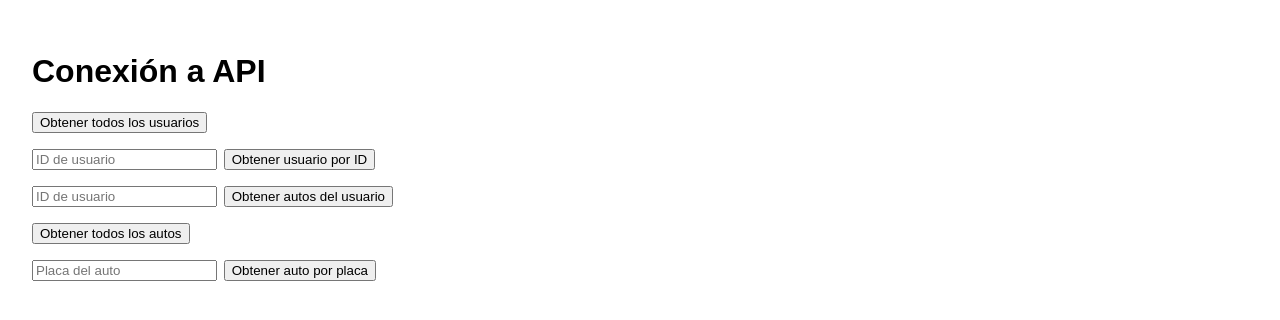
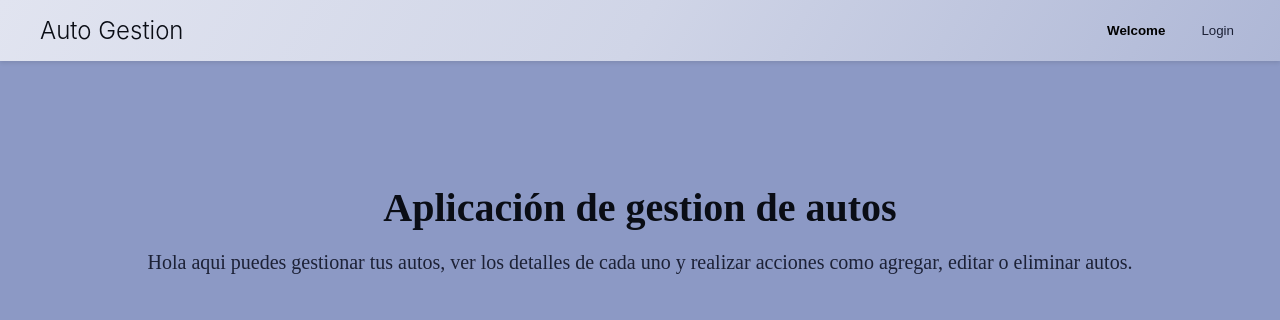
Before and after one commit to Jptorresar/prueba-autos-frontend, a React (Create React App) app: page / in a window 1280 px wide. Shown: the top 320 px of the page. Built offline with nearby package versions, Linux system fonts and the light colour scheme.

Commit message:
Basic Login

```diff
--- a/src/App.js
+++ b/src/App.js
@@ -1,11 +1,27 @@
+import "./styles/App.css";
 import React, {useState} from "react";
 import api from "./api/apiService";
 import JsonViewer from "./components/JsonView";
+import Header from "./components/Header";
+import Welcome from "./components/welcome";
+import Login from "./components/Login";
 
 function App() {
   const [result, setResult] = useState(null);
   const [userId, setUserId] = useState("");
   const [placa, setPlaca] = useState("");
+
+  const [currentPage, setCurrentPage] = useState("welcome");
+  function renderPage() {
+    switch (currentPage) {
+      case "welcome":
+        return <Welcome />;
+        case "login":
+        return <Login />;
+      default:
+        return null;
+    }
+  }
 
   const fetchData = async (type) => {
     let data;
@@ -38,53 +54,11 @@ function App() {
     }
   };
     return (
-    <div style={{ padding: "2em", fontFamily: "sans-serif" }}>
-      <h1>Conexión a API</h1>
-
-      <div style={{ marginBottom: "1em" }}>
-        <button onClick={() => fetchData("users")}>Obtener todos los usuarios</button>
-      </div>
-
-      <div style={{ marginBottom: "1em" }}>
-        <input
-          type="number"
-          placeholder="ID de usuario"
-          value={userId}
-          onChange={(e) => setUserId(e.target.value)}
-          style={{ marginRight: "0.5em" }}
-        />
-        <button onClick={() => fetchData("userById")}>Obtener usuario por ID</button>
-      </div>
-
-      <div style={{ marginBottom: "1em" }}>
-        <input
-          type="number"
-          placeholder="ID de usuario"
-          value={userId}
-          onChange={(e) => setUserId(e.target.value)}
-          style={{ marginRight: "0.5em" }}
-        />
-        <button onClick={() => fetchData("userAutos")}>Obtener autos del usuario</button>
-      </div>
-
-      <div style={{ marginBottom: "1em" }}>
-        <button onClick={() => fetchData("autos")}>Obtener todos los autos</button>
-      </div>
-
-      <div style={{ marginBottom: "1em" }}>
-        <input
-          type="text"
-          placeholder="Placa del auto"
-          value={placa}
-          onChange={(e) => setPlaca(e.target.value)}
-          style={{ marginRight: "0.5em" }}
-        />
-        <button onClick={() => fetchData("autoByPlaca")}>Obtener auto por placa</button>
-      </div>
-
-      {result && <JsonViewer data={result} />}
+      <div className="auto-page-wrapper">
+      <Header currentPage={currentPage} setCurrentPage={setCurrentPage} />
+      <main className="auto-main-content">{renderPage()}</main>
     </div>
-  );
+    );
 }
 
 export default App;
--- /dev/null
+++ b/src/components/Header.jsx
@@ -0,0 +1,29 @@
+import "../styles/header.css";
+
+function Header(props) {
+
+  return (
+    <div className="auto-page-wrapper">
+      <header className="auto-header">
+        <div className="auto-header-content">
+          <div className="auto-header-logo">Auto Gestion</div>
+          <nav className="auto-navigation">
+          {['welcome', 'login'].map((page) => (
+              <button
+                key={page}
+                className={`auto-nav-button ${
+                  props.currentPage === page ? 'auto-nav-active' : 'auto-nav-inactive'
+                }`}
+                onClick={() => props.setCurrentPage(page)}
+              >
+                {page}
+              </button>
+            ))}
+          </nav>
+        </div>
+      </header>
+    </div>
+  );
+}
+
+export default Header;
--- /dev/null
+++ b/src/components/Login.jsx
@@ -0,0 +1,55 @@
+import "../styles/Login.css";
+import React, { useState } from 'react';
+
+const Login = () => {
+    const [formData, setFormData] = useState({ username: '', password: '' });
+    const [message, setMessage] = useState('');
+
+    const handleChange = (e) => {
+        setFormData({
+            ...formData,
+            [e.target.name]: e.target.value
+        });
+    };
+
+    const handleSubmit = (e) => {
+        e.preventDefault();
+        // Aquí podrías llamar a una API de login o realizar validaciones
+        if (formData.username === 'admin' && formData.password === '1234') {
+            setMessage('Login exitoso ✅');
+        } else {
+            setMessage('Credenciales incorrectas ❌');
+        }
+    };
+    return (
+        <div className="login-container">
+            <div className="login-card">
+                <h2 className="login-title">Iniciar Sesión</h2>
+                <form onSubmit={handleSubmit}>
+                    <input
+                        className="login-input"
+                        type="text"
+                        name="username"
+                        placeholder="Usuario"
+                        value={formData.username}
+                        onChange={handleChange}
+                        required
+                    />
+                    <input
+                        className="login-input"
+                        type="password"
+                        name="password"
+                        placeholder="Contraseña"
+                        value={formData.password}
+                        onChange={handleChange}
+                        required
+                    />
+                    <button className="login-submit" type="submit" >Entrar</button>
+                </form>
+                {message && <div className="message">{message}</div>}
+            </div>
+        </div>
+    );
+}
+
+export default Login;
--- /dev/null
+++ b/src/components/welcome.jsx
@@ -0,0 +1,16 @@
+import "../styles/Welcome.css";
+
+function welcome() {
+  return (
+    <div className="auto-welcome-container">
+      <h1 className="auto-main-title">Aplicación de gestion de autos</h1>
+      <p className="auto-subtitle">
+        Hola aqui puedes gestionar tus autos,
+        ver los detalles de cada uno y realizar acciones como agregar,
+        editar o eliminar autos.
+      </p>
+    </div>
+  );
+}
+
+export default welcome;
--- /dev/null
+++ b/src/styles/App.css
@@ -0,0 +1,26 @@
+/* Base Colors */
+:root {
+  --color-text-primary: #0A0D15;
+  --color-text-secondary: #1C2136;
+  --color-white: #ffffff;
+  --font-family: 'Pacifico', cursive;
+}
+
+/* Page Wrapper */
+.auto-page-wrapper {
+  background-color: var(--color-background-light);
+  font-family: 'Inter', sans-serif;
+}
+
+
+/* Main Content Sections */
+.auto-main-content {
+  max-width: 1200px;
+  margin: 0 auto;
+  padding: 2rem;
+}
+
+body {
+  background: #8C99C5;
+
+}
--- /dev/null
+++ b/src/styles/Login.css
@@ -0,0 +1,45 @@
+.login-container {
+    background-color: #6B7AB3;
+    height: 100vh;
+    display: flex;
+    justify-content: center;
+    align-items: center;
+}
+
+.login-card {
+    background-color: #fff;
+    padding: 30px 40px;
+    border-radius: 8px;
+    box-shadow: 0 4px 12px rgba(0, 0, 0, 0.1);
+    width: 300px;
+}
+
+.login-title {
+    text-align: center;
+    margin-bottom: 24px;
+}
+
+.login-input {
+    width: 100%;
+    padding: 10px;
+    margin-bottom: 15px;
+    border: 1px solid #ccc;
+    border-radius: 4px;
+}
+
+.login-submit {
+    width: 100%;
+    padding: 10px;
+    background-color: #4CAF50;
+    color: #fff;
+    border: none;
+    border-radius: 4px;
+    font-size: 16px;
+    cursor: pointer;
+}
+
+.message {
+    margin-top: 15px;
+    text-align: center;
+    color: red;
+}
--- /dev/null
+++ b/src/styles/Welcome.css
@@ -0,0 +1,18 @@
+/* Welcome Page */
+.auto-welcome-container {
+    text-align: center;
+    padding: 4rem 0;
+  }
+
+  .auto-main-title {
+    font-size: 2.5rem;
+    color: var(--color-text-primary);
+    margin-bottom: 1rem;
+    font-family: var(--font-family);
+  }
+
+  .auto-subtitle {
+    color: var(--color-text-secondary);
+    font-size: 1.25rem;
+    font-family: var(--font-family);
+  }
--- /dev/null
+++ b/src/styles/header.css
@@ -0,0 +1,42 @@
+/* Header Styles */
+  .auto-header {
+    background: linear-gradient(120deg, #E1E4F0, #D0D5E7, #AEB7D6);
+    box-shadow: 0 2px 4px rgba(0,0,0,0.1);
+  }
+
+   .auto-header-content {
+    max-width: 1200px;
+    margin: 0 auto;
+    padding: 1rem 2rem;
+    display: flex;
+    justify-content: space-between;
+    align-items: center;
+  }
+
+   .auto-header-logo {
+    font-size: 1.5rem;
+    font-weight: 300;
+    color: var(--color-text-primary);
+  }
+
+  .auto-navigation {
+    display: flex;
+    gap: 1.5rem;
+  }
+
+  .auto-nav-button {
+    background: none;
+    border: none;
+    cursor: pointer;
+    text-transform: capitalize;
+    transition: color 0.3s ease;
+  }
+
+  .auto-nav-inactive {
+    color: var(--color-text-secondary);
+  }
+
+  .auto-nav-active {
+    color: var(--color-accent-blue);
+    font-weight: 600;
+  }
```
